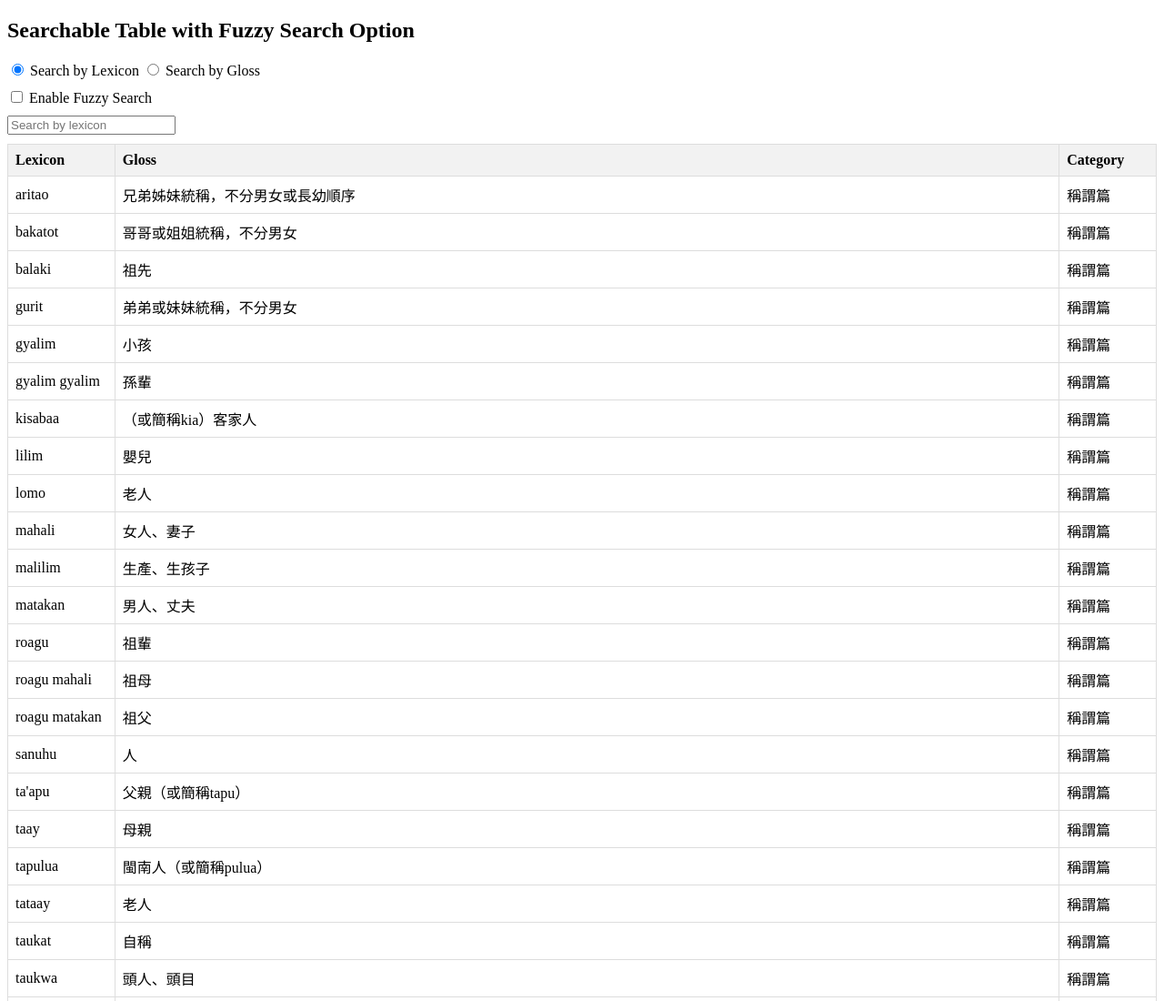
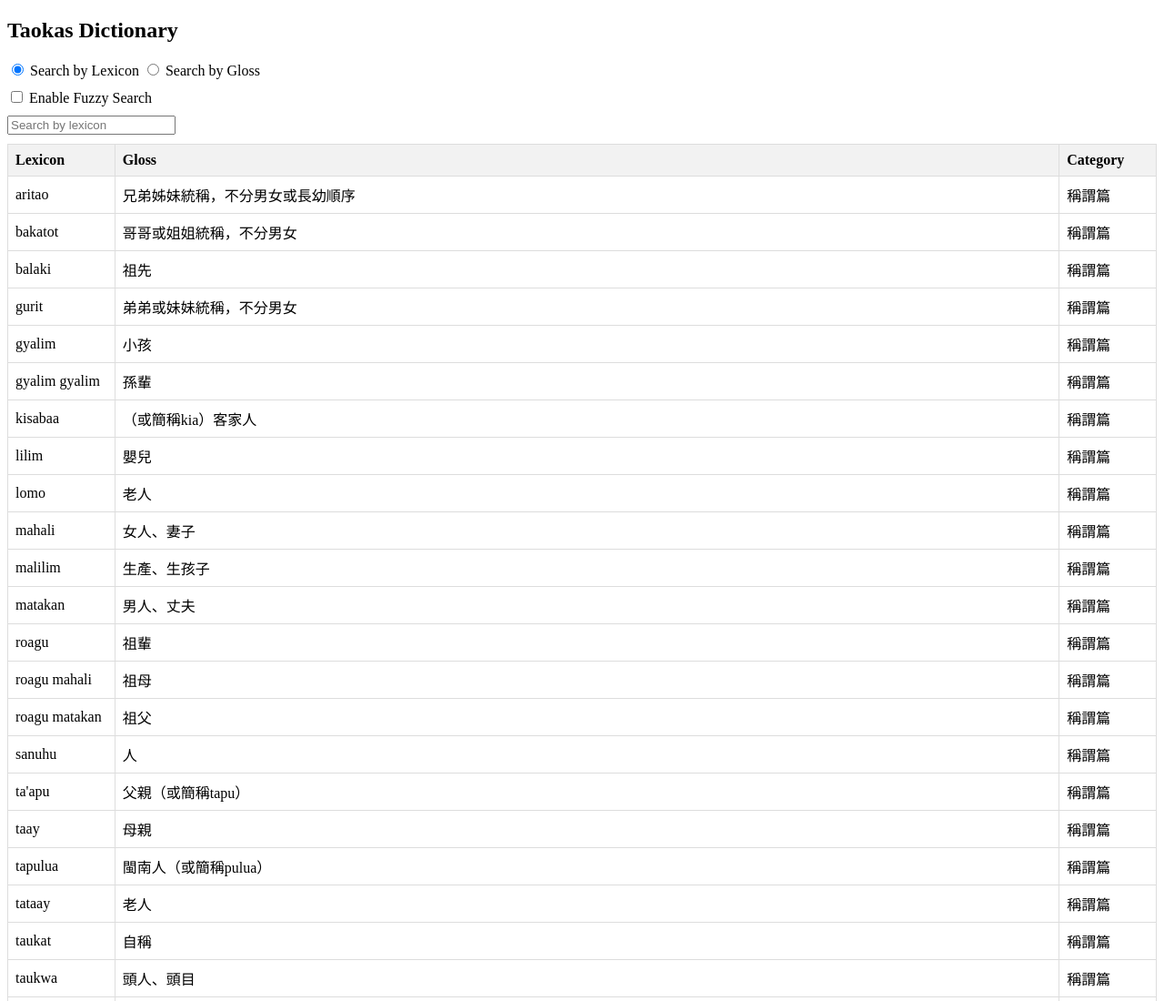
Before and after one commit to syhpan/sandbox, a plain HTML site: page dict/taokas.html in a window 1280 px wide. Shown: the top 1100 px of the page at 91% size. Drawn offline with nearby package versions, Linux system fonts and the light colour scheme.

Commit message:
Update taokas.html

```diff
--- a/dict/taokas.html
+++ b/dict/taokas.html
@@ -32,7 +32,7 @@
 <body>
 
 <div id="app">
-  <h2>Searchable Table with Fuzzy Search Option</h2>
+  <h2>Taokas Dictionary</h2>
 
   <!-- Radio options for search mode -->
   <div class="options">
```
